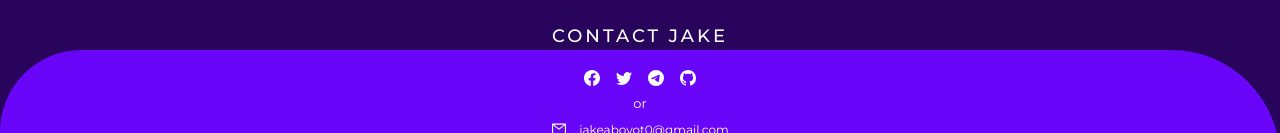
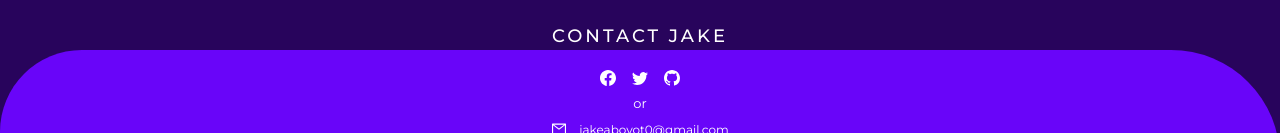
Before and after one commit to jakedsi/my_portfolio, a React (Create React App) app: page /contact in a window 1280 px wide. Shown: the part 819-952 px from the top of the page. Built offline with nearby package versions, Linux system fonts and the light colour scheme.

Commit message:
contact footer link

```diff
--- a/src/components/Footer.js
+++ b/src/components/Footer.js
@@ -7,10 +7,9 @@ export default function Footer() {
       <h1 className='text-center text-white text-[18px] font-medium' style={{letterSpacing:"3px"}}>CONTACT JAKE</h1>
       <div className='h-auto w-screen bg-[#6905F9] rounded-tr-[12rem] rounded-tl-[9rem] flex flex-col justify-center items-center gap-2 py-5'>
         <div className='flex gap-4 text-white'>
-          <BsFacebook fontSize="16px"/>
-          <BsTwitter fontSize="16px"/>
-          <BsTelegram fontSize="16px"/>
-          <BsGithub fontSize="16px"/>
+          <a href="https://www.facebook.com/jakedsi/" target="_blank"><BsFacebook fontSize="16px"/></a>
+          <a href="https://twitter.com/AboyotJake" target="_blank"><BsTwitter fontSize="16px"/></a>
+          <a href="https://github.com/jakedsi" target="_blank"><BsGithub fontSize="16px"/></a>
         </div>
         <h5 className='text-[13px] text-white'>or</h5>
         <div className='text-white flex gap-3'>
```
